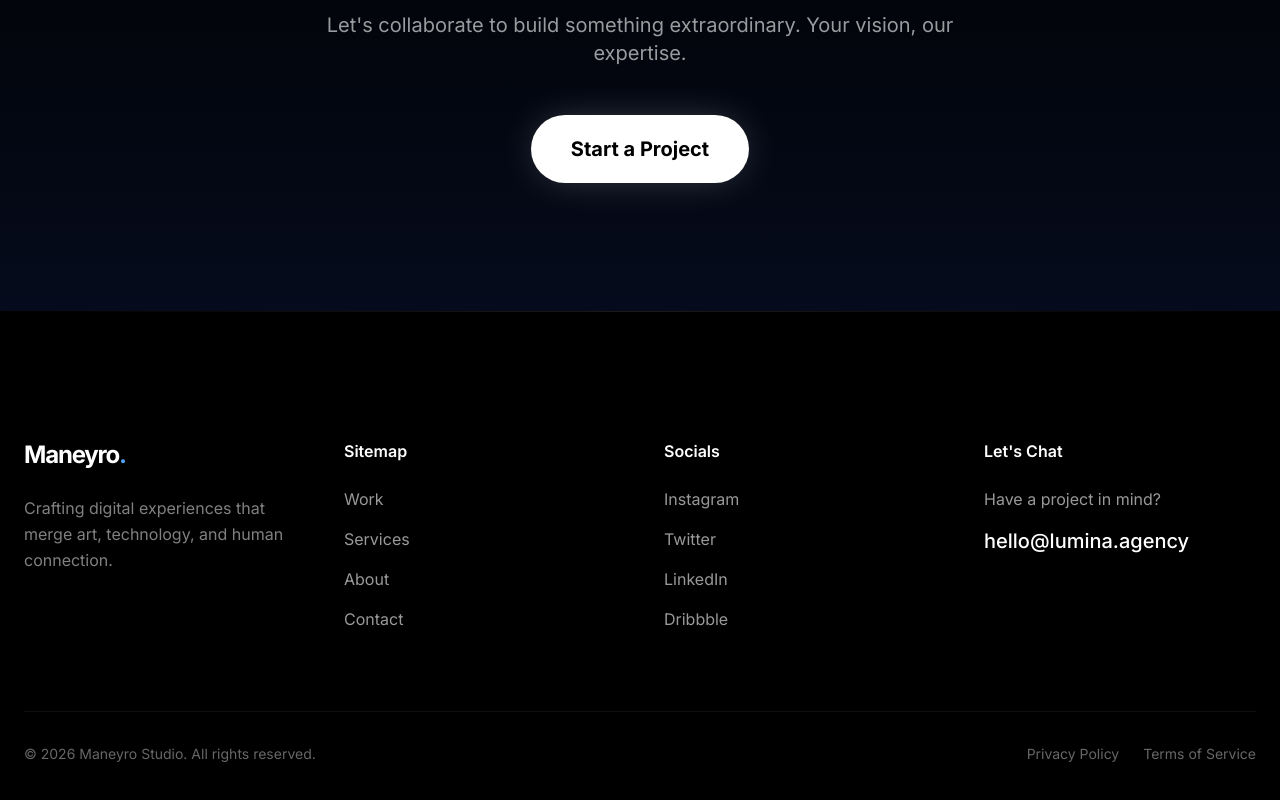
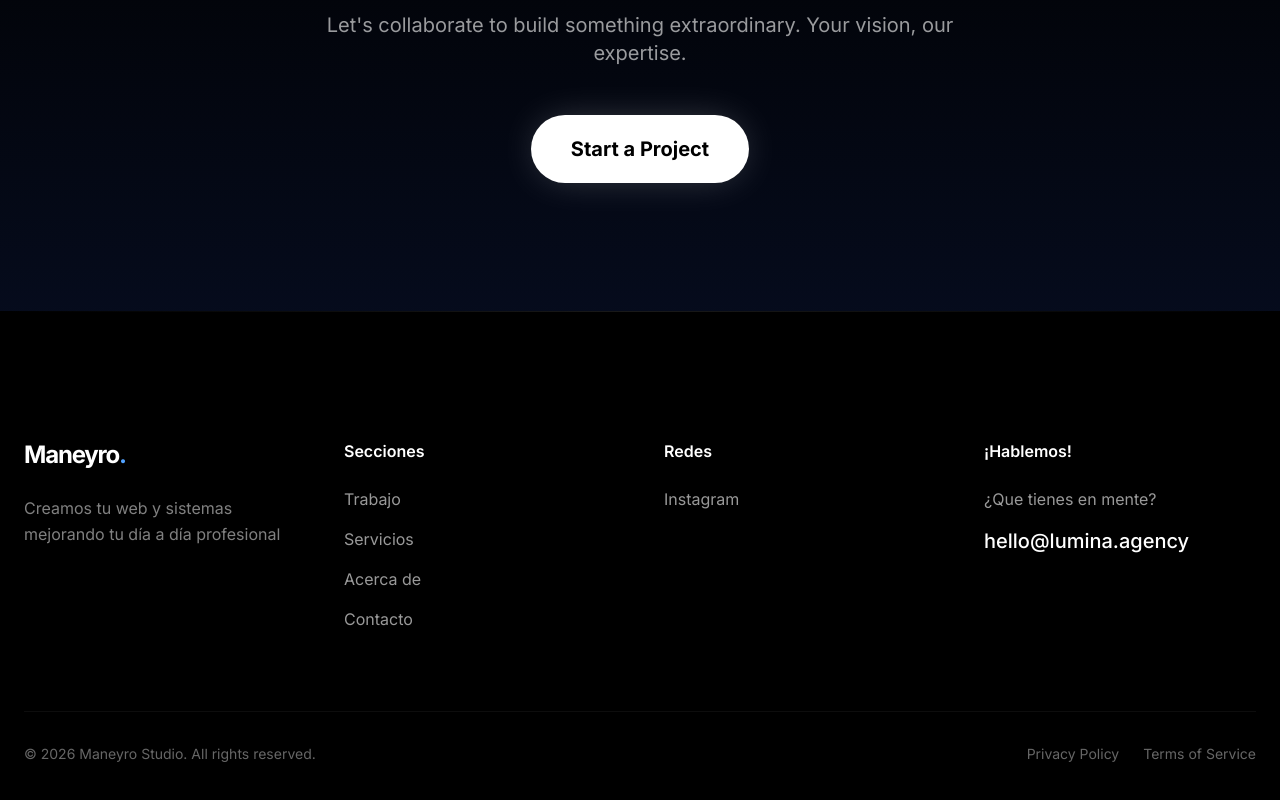
Before and after one commit to Maneyrao-Studio/Maneyrao_Landing, a Next.js app: page / in a window 1280 px wide. Shown: the part 3623-4423 px from the top of the page. Built offline with nearby package versions, Linux system fonts and the light colour scheme.

Commit message:
cambia: textos y enlaces del footer y navbar

```diff
--- a/components/footer.tsx
+++ b/components/footer.tsx
@@ -13,33 +13,30 @@ export function Footer() {
               Maneyro<span className="text-blue-400">.</span>
             </Link>
             <p className="text-white/50 leading-relaxed">
-              Crafting digital experiences that merge art, technology, and human connection.
+              Creamos tu web y sistemas mejorando tu día a día profesional
             </p>
           </div>
 
           <div>
-            <h4 className="font-semibold mb-6">Sitemap</h4>
+            <h4 className="font-semibold mb-6">Secciones</h4>
             <ul className="space-y-4 text-white/60">
-              <li><Link href="#work" className="hover:text-white transition-colors">Work</Link></li>
-              <li><Link href="#services" className="hover:text-white transition-colors">Services</Link></li>
-              <li><Link href="#about" className="hover:text-white transition-colors">About</Link></li>
-              <li><Link href="#contact" className="hover:text-white transition-colors">Contact</Link></li>
+              <li><Link href="/#work" className="hover:text-white transition-colors">Trabajo</Link></li>
+              <li><Link href="/#services" className="hover:text-white transition-colors">Servicios</Link></li>
+              <li><Link href="/about" className="hover:text-white transition-colors">Acerca de</Link></li>
+              <li><Link href="/#contact" className="hover:text-white transition-colors">Contacto</Link></li>
             </ul>
           </div>
 
           <div>
-            <h4 className="font-semibold mb-6">Socials</h4>
+            <h4 className="font-semibold mb-6">Redes</h4>
             <ul className="space-y-4 text-white/60">
               <li><Link href="#" className="hover:text-white transition-colors">Instagram</Link></li>
-              <li><Link href="#" className="hover:text-white transition-colors">Twitter</Link></li>
-              <li><Link href="#" className="hover:text-white transition-colors">LinkedIn</Link></li>
-              <li><Link href="#" className="hover:text-white transition-colors">Dribbble</Link></li>
             </ul>
           </div>
 
           <div>
-            <h4 className="font-semibold mb-6">Let's Chat</h4>
-            <p className="text-white/60 mb-4">Have a project in mind?</p>
+            <h4 className="font-semibold mb-6">¡Hablemos!</h4>
+            <p className="text-white/60 mb-4">¿Que tienes en mente?</p>
             <a
               href="mailto:hello@lumina.agency"
               className="text-xl font-medium hover:text-blue-400 transition-colors"
--- a/components/navbar.tsx
+++ b/components/navbar.tsx
@@ -16,10 +16,10 @@ export function Navbar() {
   })
 
   const navLinks = [
-    { name: "Trabajo", href: "#work" },
-    { name: "Servicios", href: "#services" },
+    { name: "Trabajo", href: "/#work" },
+    { name: "Servicios", href: "/#services" },
     { name: "Acerca de", href: "/about" },
-    { name: "Contacto", href: "#contact" },
+    { name: "Contacto", href: "/#contact" },
   ]
 
   return (
```
